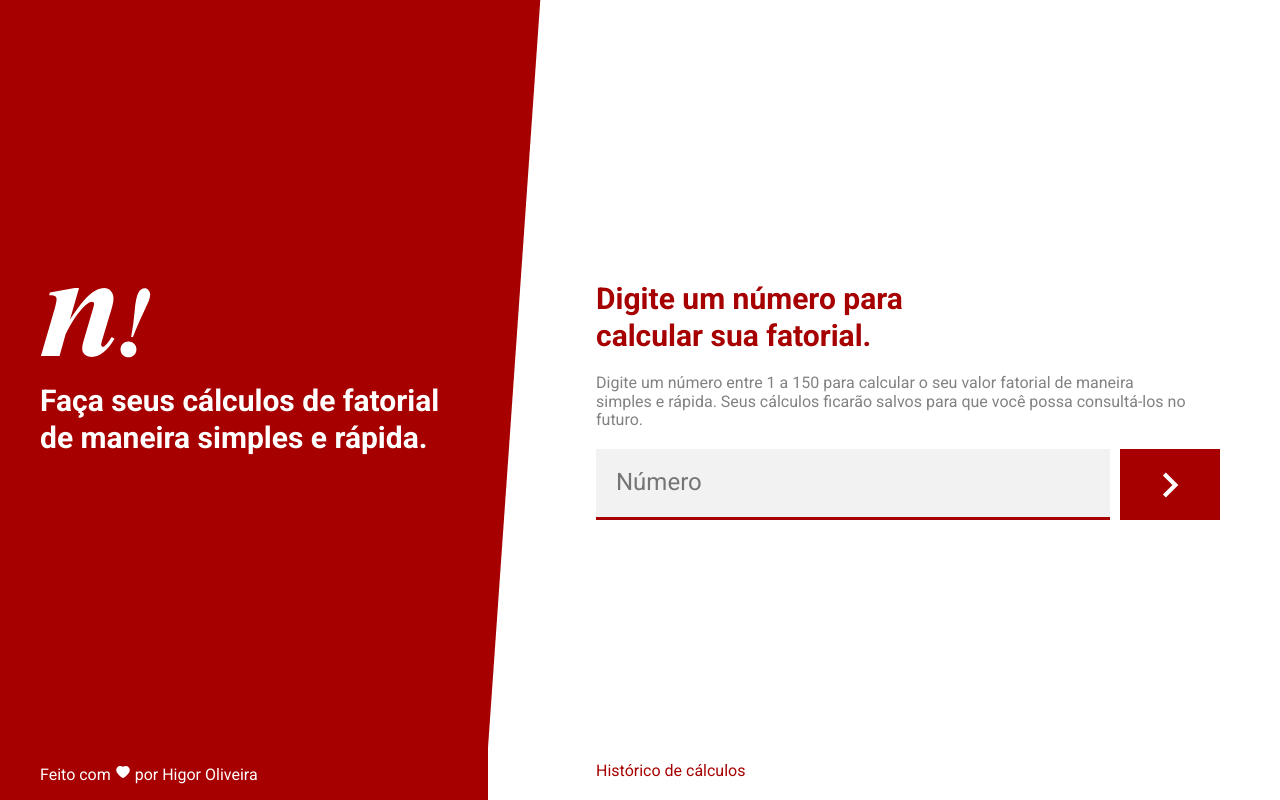
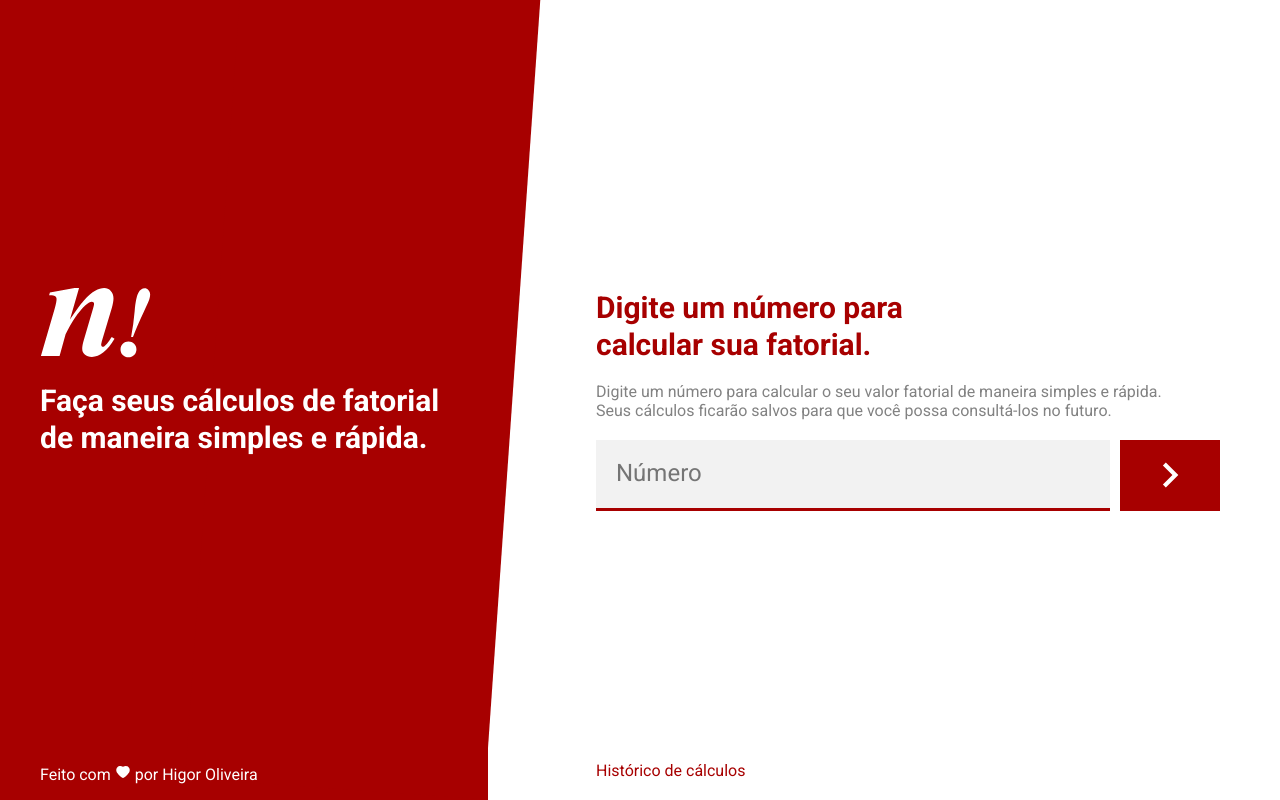
Before and after one commit to higorpo/fatorial-frontend, a React (Create React App) app: page / in a window 1280 px wide. Built offline with nearby package versions, Linux system fonts and the light colour scheme.

Commit message:
:lipstick: Change the description text on the home page

```diff
--- a/src/pages/Home/index.tsx
+++ b/src/pages/Home/index.tsx
@@ -20,7 +20,7 @@ const Home: React.FC = () => {
         <div className="container">
             <hgroup>
                 <h2 className="title">Digite um número para calcular sua fatorial.</h2>
-                <h6 className="explanation">Digite um número entre 1 a 150 para calcular o seu valor fatorial de maneira simples e rápida. Seus cálculos ficarão salvos para que você possa consultá-los no futuro.</h6>
+                <h6 className="explanation">Digite um número para calcular o seu valor fatorial de maneira simples e rápida. Seus cálculos ficarão salvos para que você possa consultá-los no futuro.</h6>
             </hgroup>
 
             <form onSubmit={handleSubmitForm}>
```
